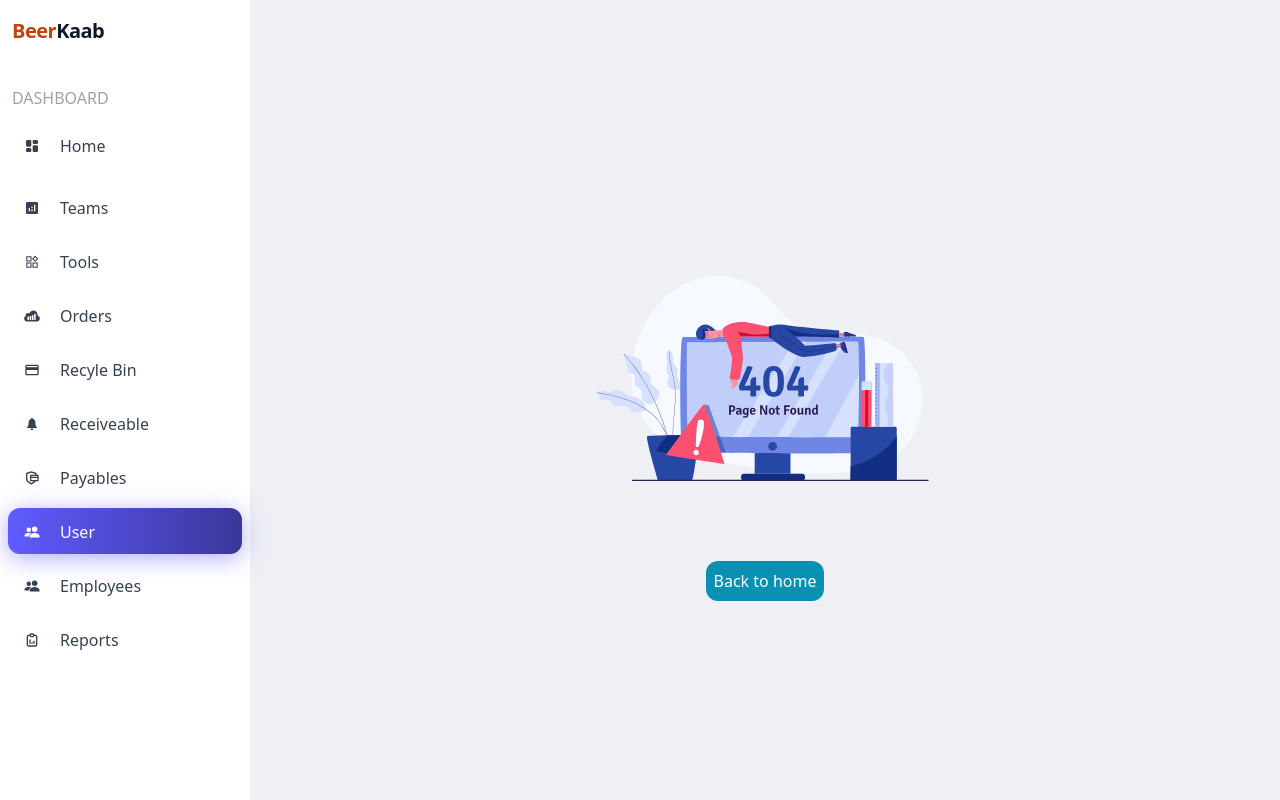
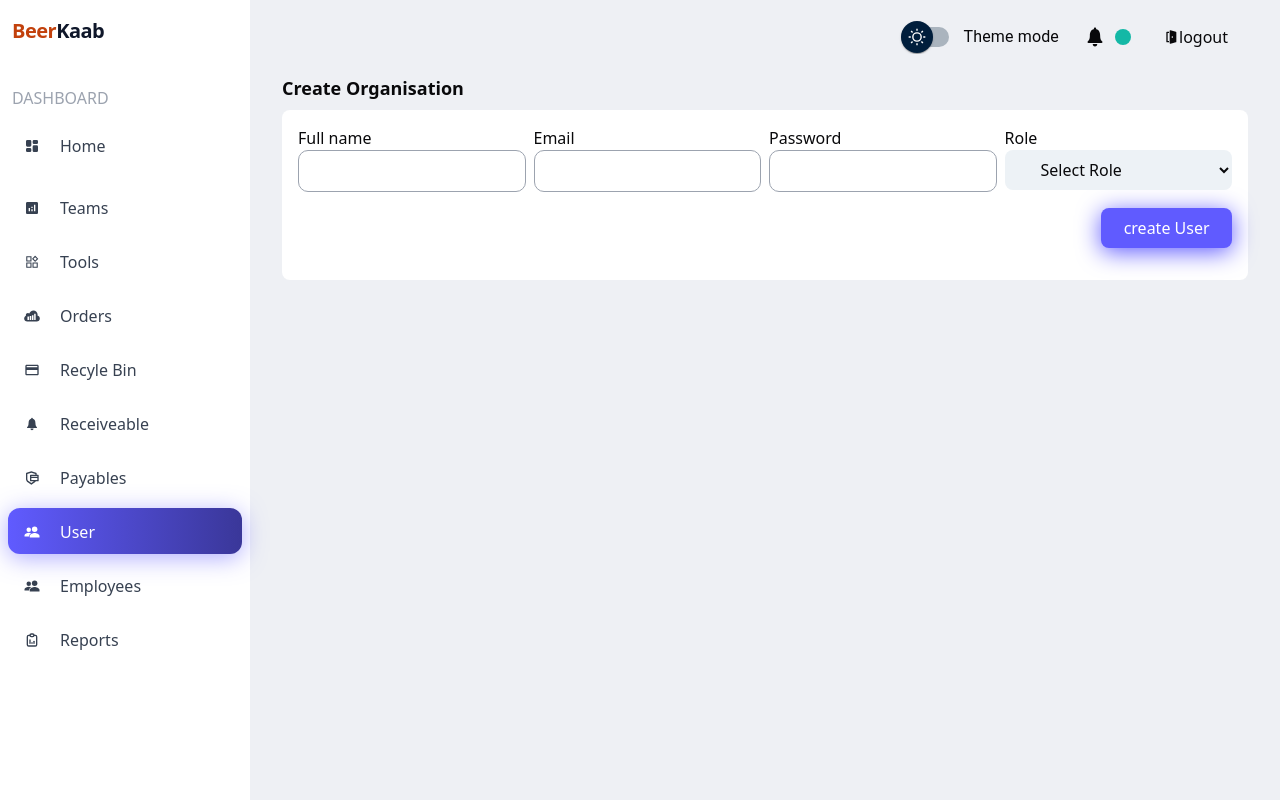
Before and after one commit to xaldoonTeam/Beerkaab, a React (Vite) app: page /Dashboard/User in a window 1280 px wide. Built offline with nearby package versions, Linux system fonts and the light colour scheme.

Commit message:
updated  connection

```diff
--- a/package.json
+++ b/package.json
@@ -35,6 +35,7 @@
     "framer-motion": "^11.15.0",
     "lottie-react": "^2.4.0",
     "lucide-react": "^0.469.0",
+    "next-auth": "^4.24.11",
     "react": "^18.3.1",
     "react-apexcharts": "^1.7.0",
     "react-dom": "^18.3.1",
--- a/src/Dashboard/Register.tsx
+++ b/src/Dashboard/Register.tsx
@@ -16,237 +16,246 @@
 // import SideParsm from '@/DashComponents/SideParsm'
 // import Nav from '@/DashComponents/Nav'
 
+import Nav from "@/DashComponents/Nav";
+import SideParsm from "@/DashComponents/SideParsm";
+import { RegisterFn, resetRegisterState } from "@/Redux/Slice/RegisterSlice";
+import { AppDispatch, RootState } from "@/Redux/Store";
+import { useEffect, useState } from "react";
+import toast from "react-hot-toast";
+import { useDispatch, useSelector } from "react-redux";
+import { useNavigate } from "react-router-dom";
 
 
 
 
 
-// function Register() {
-//   const [full_name, setName] = useState('');
-//   const [email, setEmail] = useState('');
-//   const [password, setPassword] = useState('');
-//   const [type_id, setType] = useState('');
-//   // const [company_id,setcompany_id]= useState('')
-//   const dispatch = useDispatch<AppDispatch>();
-//   // const [isAdmin, setIsAdmin] = useState(false);
+
+function Register() {
+  const [full_name, setName] = useState('');
+  const [email, setEmail] = useState('');
+  const [password, setPassword] = useState('');
+  const [type_id, setType] = useState('');
+  // const [company_id,setcompany_id]= useState('')
+  const dispatch = useDispatch<AppDispatch>();
+  // const [isAdmin, setIsAdmin] = useState(false);
 
 
-//   const { isLoading, isError, isSuccess, errorMsg } = useSelector(
-//     (state: RootState) => state.user
-//   );
-//   const navigate = useNavigate();
+  const { isLoading, isError, isSuccess, errorMsg } = useSelector(
+    (state: RootState) => state.user
+  );
+  const navigate = useNavigate();
 
-//   const submitHandler = async (e: React.FormEvent) => {
-//     e.preventDefault();
-//     const data = {
-//       full_name,
-//       email,
-//       password,
-//       type_id: +type_id,
-//       company_id: userInfo.company_id,
-//     };
-//     dispatch(RegisterFn(data));
-//   };
+  const submitHandler = async (e: React.FormEvent) => {
+    e.preventDefault();
+    const data = {
+      full_name,
+      email,
+      password,
+      type_id: +type_id,
+      company_id: userInfo.company_id,
+    };
+    dispatch(RegisterFn(data));
+  };
 
-//   useEffect(() => {
-//     if (isSuccess) {
-//       toast.success('User registered', { id: 'registerToast' });
-//       navigate('/');
-//     }
+  useEffect(() => {
+    if (isSuccess) {
+      toast.success('User registered', { id: 'registerToast' });
+      navigate('/');
+    }
 
-//     if (isError) {
-//       toast.error(errorMsg, { id: 'registerToast' });
-//       dispatch(resetRegisterState());
-//     }
-//     dispatch(resetRegisterState())
-//   }, [isSuccess, isError, errorMsg, isLoading]);
+    if (isError) {
+      toast.error(errorMsg, { id: 'registerToast' });
+      dispatch(resetRegisterState());
+    }
+    dispatch(resetRegisterState())
+  }, [isSuccess, isError, errorMsg, isLoading]);
 
-//   const userInfo = JSON.parse(localStorage.getItem('userInfo') || '{}');
+  const userInfo = JSON.parse(localStorage.getItem('userInfo') || '{}');
 
 
-//   // useEffect(() => {
-//   //   if (userInfo.type.type === 'admin') {
-//   //     setIsAdmin(true);
-//   //   } else {
-//   //     setIsAdmin(false);
-//   //   }
-//   // }, [userInfo]);
+  // useEffect(() => {
+  //   if (userInfo.type.type === 'admin') {
+  //     setIsAdmin(true);
+  //   } else {
+  //     setIsAdmin(false);
+  //   }
+  // }, [userInfo]);
 
-//   return (
-//     // <div>
-//     //   <div className="p-3 flex items-center">
-//     //     <h1 className="md:hidden">
-//     //       <SideParsm />
-//     //     </h1>
-//     //     <div className="navhome p-0 flex w-full justify-end">
-//     //       <Nav />
-//     //     </div>
-//     //   </div>
+  return (
+    // <div>
+    //   <div className="p-3 flex items-center">
+    //     <h1 className="md:hidden">
+    //       <SideParsm />
+    //     </h1>
+    //     <div className="navhome p-0 flex w-full justify-end">
+    //       <Nav />
+    //     </div>
+    //   </div>
 
-//     // <div className="flex justify-center items-center min-h-screen font-serif ">
+    // <div className="flex justify-center items-center min-h-screen font-serif ">
 
-//     //   <form onSubmit={submitHandler} className="bg-white sm:px-10 dark:text-black px-6 lg:px-24 py-4 rounded-2xl shadow-[0_0_15px_rgba(0,0,0,0.4)] w-full max-w-[600px] mx-4">
-//     //     <div className="flex flex-col items-center dark:text-black justify-center gap-2">
-//     //       <img src="public/tiigsi-main.png" alt="" className="w-[130px]" />
-//     //       <h1 className="font-semibold pt-5">Register</h1>
-//     //       <p className="text-sm">
-//     //         Register new user
-//     //       </p>
-//     //     </div>
-//     //     <div className="py-8">
-//     //       <div className="flex flex-col gap-1">
-//     //         <label htmlFor="">Username</label>
-//     //         <div className="relative">
-//     //           <input
-//     //             type="text"
-//     //             value={full_name}
-//     //             onChange={(e) => setName(e.target.value)}
-//     //             placeholder="Enter your username"
-//     //             className="rounded-[8px] p-2 bg-[#EDF2F6] w-full pl-8"
-//     //           />
-//     //           <FiUser className="absolute top-1/2 left-3 transform -translate-y-1/2 text-gray-400" />
-//     //         </div>
-//     //         <label htmlFor="">Email</label>
-//     //         <div className="relative">
-//     //           <input
-//     //             type="email"
-//     //             value={email}
-//     //             onChange={(e) => setEmail(e.target.value)}
-//     //             placeholder="Enter your email"
-//     //             className="rounded-[8px] p-2 bg-[#EDF2F6] w-full pl-8"
-//     //           />
-//     //           <MdOutlineMailOutline className="absolute top-1/2 left-3 transform -translate-y-1/2 text-gray-400" />
-//     //         </div>
-//     //         <label htmlFor="">Password</label>
-//     //         <div className="relative">
-//     //           <input
-//     //             type="password"
-//     //             value={password}
-//     //             onChange={(e) => setPassword(e.target.value)}
-//     //             placeholder="Enter your password"
-//     //             className="rounded-[8px] p-2 bg-[#EDF2F6] w-full pl-8"
-//     //           />
-//     //           <RiLockPasswordLine className="absolute top-1/2 left-3 transform -translate-y-1/2 text-gray-400" />
-//     //         </div>
-//     //         <label htmlFor="">Role</label>
-//     //         <div className="relative">
-//     //         <select
-//     //           value={type_id}
-//     //           onChange={(e) => setType(e.target.value)}
-//     //           className="rounded-[8px] p-2 bg-[#EDF2F6] w-full pl-8"
-//     //         >
-//     //           <option value="">Select Role</option>
-//     //           {isAdmin ? (
-//     //             <option value="1">Admin</option>
-//     //           ) : (
-//     //             <option value="2">User</option>
-//     //           )}
-//     //         </select>
-//     //           <AiOutlineIdcard className="absolute top-1/2 left-3 transform -translate-y-1/2 text-gray-400" />
-//     //         </div>
-//     //         {/* <label htmlFor="">Company_id</label> */}
-//     //         {/* <div className="relative">
-//     //           <input
-//     //             type="text"
-//     //             value={company_id}
-//     //             onChange={(e) => setcompany_id(e.target.value)}
-//     //             placeholder="Enter company id "
-//     //             className="rounded-[8px] p-2 bg-[#EDF2F6] w-full pl-8"
-//     //           />
-//     //           <AiOutlineIdcard className="absolute top-1/2 left-3 transform -translate-y-1/2 text-gray-400" />
-//     //         </div> */}
-//     //         <button type='submit' className="rounded-[8px] p-2 my-4 shadow-[0_0_15px_rgba(35,173,241,0.5)] bg-gradient-to-r from-[#ff9a5b] to-[#fb6b05] w-full text-white">
-//     //         {isLoading ? 'Loading...' : 'Register'}
-//     //         </button>
-//     //         {/* <Link to={'/'}>
-//     //           <p className="text-center text-sm">
-//     //             already have account?<span className="text-[#F67821]">
-//     //               Login!
-//     //             </span>
-//     //           </p>
-//     //         </Link> */}
-//     //       </div>
-//     //     </div>
-//     //   </form>
+    //   <form onSubmit={submitHandler} className="bg-white sm:px-10 dark:text-black px-6 lg:px-24 py-4 rounded-2xl shadow-[0_0_15px_rgba(0,0,0,0.4)] w-full max-w-[600px] mx-4">
+    //     <div className="flex flex-col items-center dark:text-black justify-center gap-2">
+    //       <img src="public/tiigsi-main.png" alt="" className="w-[130px]" />
+    //       <h1 className="font-semibold pt-5">Register</h1>
+    //       <p className="text-sm">
+    //         Register new user
+    //       </p>
+    //     </div>
+    //     <div className="py-8">
+    //       <div className="flex flex-col gap-1">
+    //         <label htmlFor="">Username</label>
+    //         <div className="relative">
+    //           <input
+    //             type="text"
+    //             value={full_name}
+    //             onChange={(e) => setName(e.target.value)}
+    //             placeholder="Enter your username"
+    //             className="rounded-[8px] p-2 bg-[#EDF2F6] w-full pl-8"
+    //           />
+    //           <FiUser className="absolute top-1/2 left-3 transform -translate-y-1/2 text-gray-400" />
+    //         </div>
+    //         <label htmlFor="">Email</label>
+    //         <div className="relative">
+    //           <input
+    //             type="email"
+    //             value={email}
+    //             onChange={(e) => setEmail(e.target.value)}
+    //             placeholder="Enter your email"
+    //             className="rounded-[8px] p-2 bg-[#EDF2F6] w-full pl-8"
+    //           />
+    //           <MdOutlineMailOutline className="absolute top-1/2 left-3 transform -translate-y-1/2 text-gray-400" />
+    //         </div>
+    //         <label htmlFor="">Password</label>
+    //         <div className="relative">
+    //           <input
+    //             type="password"
+    //             value={password}
+    //             onChange={(e) => setPassword(e.target.value)}
+    //             placeholder="Enter your password"
+    //             className="rounded-[8px] p-2 bg-[#EDF2F6] w-full pl-8"
+    //           />
+    //           <RiLockPasswordLine className="absolute top-1/2 left-3 transform -translate-y-1/2 text-gray-400" />
+    //         </div>
+    //         <label htmlFor="">Role</label>
+    //         <div className="relative">
+    //         <select
+    //           value={type_id}
+    //           onChange={(e) => setType(e.target.value)}
+    //           className="rounded-[8px] p-2 bg-[#EDF2F6] w-full pl-8"
+    //         >
+    //           <option value="">Select Role</option>
+    //           {isAdmin ? (
+    //             <option value="1">Admin</option>
+    //           ) : (
+    //             <option value="2">User</option>
+    //           )}
+    //         </select>
+    //           <AiOutlineIdcard className="absolute top-1/2 left-3 transform -translate-y-1/2 text-gray-400" />
+    //         </div>
+    //         {/* <label htmlFor="">Company_id</label> */}
+    //         {/* <div className="relative">
+    //           <input
+    //             type="text"
+    //             value={company_id}
+    //             onChange={(e) => setcompany_id(e.target.value)}
+    //             placeholder="Enter company id "
+    //             className="rounded-[8px] p-2 bg-[#EDF2F6] w-full pl-8"
+    //           />
+    //           <AiOutlineIdcard className="absolute top-1/2 left-3 transform -translate-y-1/2 text-gray-400" />
+    //         </div> */}
+    //         <button type='submit' className="rounded-[8px] p-2 my-4 shadow-[0_0_15px_rgba(35,173,241,0.5)] bg-gradient-to-r from-[#ff9a5b] to-[#fb6b05] w-full text-white">
+    //         {isLoading ? 'Loading...' : 'Register'}
+    //         </button>
+    //         {/* <Link to={'/'}>
+    //           <p className="text-center text-sm">
+    //             already have account?<span className="text-[#F67821]">
+    //               Login!
+    //             </span>
+    //           </p>
+    //         </Link> */}
+    //       </div>
+    //     </div>
+    //   </form>
 
 
 
-//     // </div>
-//     // </div>
-//     <div className="min-h-screen ">
-//     <div className='p-3 flex justify-between'>
-//       <h1 className='lg:hidden'>
-//         <SideParsm />
-//       </h1>
-//       <div className="navhome p-0 flex w-full justify-end">
-//         <Nav />
-//       </div>
-//     </div>
-//     <div>
-//       <h1 className="font-semibold text-lg">Create Customer</h1>
-//       <form onSubmit={submitHandler} className="bg-white dark:text-black my-2 p-4 rounded-[8px] w-full flex flex-col">
+    // </div>
+    // </div>
+    <div className="min-h-screen ">
+    <div className='p-3 flex justify-between'>
+      <h1 className='lg:hidden'>
+        <SideParsm />
+      </h1>
+      <div className="navhome p-0 flex w-full justify-end">
+        <Nav />
+      </div>
+    </div>
+    <div>
+      <h1 className="font-semibold text-lg">Create Organisation</h1>
+      <form onSubmit={submitHandler} className="bg-white dark:text-black my-2 p-4 rounded-[8px] w-full flex flex-col">
 
 
-//           <div >
-//             <div className="formdiv flex flex-col gap-4">
-//               <div className="grid grid-cols-4 gap-2">
-//                 <div className="flex flex-col">
-//                   <label htmlFor="">Full name</label>
-//                   <input
-//                     type="text"
-//                     className="border border-gray-400 rounded-[10px] p-2"
-//                     value={full_name}
-//                 onChange={(e) => setName(e.target.value)}
-//                   />
-//                 </div>
-//                 <div className="flex flex-col">
-//                   <label htmlFor="">Email</label>
-//                   <input
-//                     type="email"
-//                     className="border border-gray-400 rounded-[10px] p-2"
-//                     value={email}
-//                                 onChange={(e) => setEmail(e.target.value)}
-//                   />
-//                 </div>
-//                 <div className="flex flex-col">
-//                   <label htmlFor="">Password</label>
-//                   <input
-//                     type="password"
-//                     className="border border-gray-400 rounded-[10px] p-2"
-//                     value={password}
-//                                 onChange={(e) => setPassword(e.target.value)}
-//                   />
-//                 </div>
-//                 <div className="flex flex-col">
-//                 <label htmlFor="">Role</label>
-//             <div className="relative">
-//            <select
-//               value={type_id}
-//               onChange={(e) => setType(e.target.value)}
-//               className="rounded-[8px] p-2 bg-[#EDF2F6] w-full pl-8"
-//             >
-//               <option value="">Select Role</option>
+          <div >
+            <div className="formdiv flex flex-col gap-4">
+              <div className="grid grid-cols-4 gap-2">
+                <div className="flex flex-col">
+                  <label htmlFor="">Full name</label>
+                  <input
+                    type="text"
+                    className="border border-gray-400 rounded-[10px] p-2"
+                    value={full_name}
+                onChange={(e) => setName(e.target.value)}
+                  />
+                </div>
+                <div className="flex flex-col">
+                  <label htmlFor="">Email</label>
+                  <input
+                    type="email"
+                    className="border border-gray-400 rounded-[10px] p-2"
+                    value={email}
+                                onChange={(e) => setEmail(e.target.value)}
+                  />
+                </div>
+                <div className="flex flex-col">
+                  <label htmlFor="">Password</label>
+                  <input
+                    type="password"
+                    className="border border-gray-400 rounded-[10px] p-2"
+                    value={password}
+                                onChange={(e) => setPassword(e.target.value)}
+                  />
+                </div>
+                <div className="flex flex-col">
+                <label htmlFor="">Role</label>
+            <div className="relative">
+           <select
+              value={type_id}
+              onChange={(e) => setType(e.target.value)}
+              className="rounded-[8px] p-2 bg-[#EDF2F6] w-full pl-8"
+            >
+              <option value="">Select Role</option>
 
-//                 <option value="1">Admin</option>
+                <option value="1">Admin</option>
 
-//                 <option value="2">User</option>
+                <option value="2">User</option>
 
-//             </select>
-//                 </div>
+            </select>
+                </div>
 
-//               </div>
+              </div>
 
-//             </div>
-//             </div>
-//           </div>
+            </div>
+            </div>
+          </div>
 
-//         <div className="div flex justify-end my-4">
-//           <button type='submit' className='bg-[#605BFF] rounded-[8px] shadow-[0_4px_23.5px_rgba(96,91,255,1)] flex justify-center w-[14%] text-white p-2'>create User</button>
-//         </div>
-//       </form>
-//     </div>
-//   </div>
-//   )
-// }
+        <div className="div flex justify-end my-4">
+          <button type='submit' className='bg-[#605BFF] rounded-[8px] shadow-[0_4px_23.5px_rgba(96,91,255,1)] flex justify-center w-[14%] text-white p-2'>create User</button>
+        </div>
+      </form>
+    </div>
+  </div>
+  )
+}
 
-// export default Register
+export default Register
--- a/src/Redux/Slice/RegisterSlice.tsx
+++ b/src/Redux/Slice/RegisterSlice.tsx
@@ -1,7 +1,7 @@
 import { createSlice ,createAsyncThunk } from "@reduxjs/toolkit";
 import axiso ,{AxiosError} from 'axios'
-import { Url, errorMsg, userRegisterInterface} from "../../Interfaces";
-import { json, renderMatches } from "react-router-dom";
+import { Url, errorMsg, userRegisterInterface} from "../../interfaces";
+
 import { act } from "react-dom/test-utils";
 import axios from "axios";
 
@@ -35,7 +35,7 @@ export const RegisterFn= createAsyncThunk(
     async(data:userRegisterInterface,{rejectWithValue})=>{
         try {
             const res= await axios.post(
-         `${Url}/auth/signup`,
+         `${Url}/user/create`,
                 data
             );
             localStorage.setItem('user',JSON.stringify(res.data));
--- /dev/null
+++ b/src/auth.ts
@@ -0,0 +1,13 @@
+// src/auth.ts
+import axios from "axios";
+
+const API_URL = "http://localhost:5000/api/auth"; // Adjust based on your backend URL
+
+export const signIn = async (email: string, password: string) => {
+  const response = await axios.post(`${API_URL}/signin`, { email, password });
+  return response.data;
+};
+
+export const signOut = async () => {
+  await axios.post(`${API_URL}/signout`);
+};
--- a/src/interfaces.ts
+++ b/src/interfaces.ts
@@ -7,4 +7,4 @@ export interface userRegisterInterface {
   }
 
   export const errorMsg = 'Uh sorry the server is Down.';
-  export const Url = 'http://localhost:8080/api';
+  export const Url = 'http://localhost:3000';
--- a/src/routes.tsx
+++ b/src/routes.tsx
@@ -15,6 +15,7 @@ import Companyes from './pages/companys'
 import Ordesevice from './pages/Ordeservice'
 
 import Reports from './Dashboard/Reports';
+import Register from './Dashboard/Register';
 
 
 
@@ -181,8 +182,8 @@ export const router= createBrowserRouter([
           // element:<CreateCustomer/>
         },
         {
-          path:"Payables",
-          // element:<Payables/>
+          path:"User",
+          element:<Register/>
         },
         {
           path:"Payables/payment/:purchase_id",
```
Also changed, not shown: src/DashComponents/ui/datagrid.tsx (added, +147 -0 lines), src/Redux/Store.tsx (line endings or trailing spaces), src/pages/api/auth/[...nextauth]/route.ts (added), 1 other file (tests, documents, lock files or other folders).
